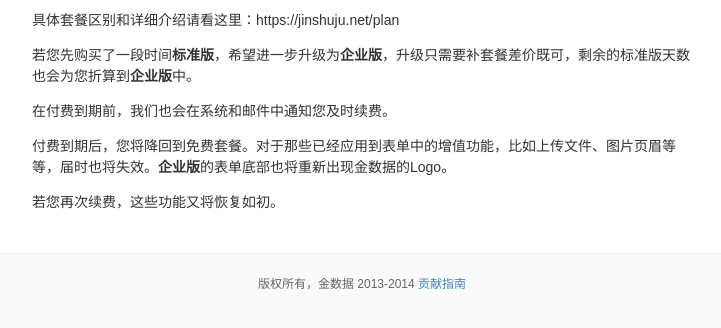
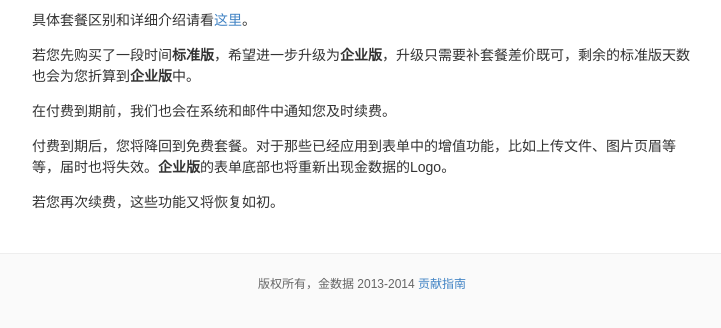
Before and after one commit to jinshuju/help.jinshuju.net, a Jekyll site: the page built from _posts/2014-2-7-plans.md, in a window 1280 px wide, cut to the strip 785-1119 px from the top of the page. Shown: the top 328 px of the strip, without its empty margins (278-999 px from the left). Built offline with Jekyll 4.4.1, drawn with Linux system fonts in a browser that asks for light colours; Markdown is read by kramdown in place of the engine named in the settings.

Commit message:
Update 2014-2-7-plans.md

```diff
--- a/_posts/2014-2-7-plans.md
+++ b/_posts/2014-2-7-plans.md
@@ -13,25 +13,25 @@
 
    适用于小团队，主要特点：
 
- * 支持1个含商品字段的表单
- * 支持上传文件字段
+ *  支持1个含商品字段的表单
+ *  支持上传文件字段
 
 ### 拓展版
 
    适用于中型团队，主要特点：
 
- * 支持最多5个含商品字段的表单
- * 支持去除金数据Logo
- * 支持新数据邮件提醒
+ *  支持最多5个含商品字段的表单
+ *  支持去除金数据Logo
+ *  支持新数据邮件提醒
 
 ### 企业版
 
    适用于企业用户，主要特点：
 
- * 不限制含商品字段的表单数量
- * 支持为表单绑定独立域名
+ *  不限制含商品字段的表单数量
+ *  支持为表单绑定独立域名
 
-具体套餐区别和详细介绍请看这里：https://jinshuju.net/plan
+具体套餐区别和详细介绍请看[这里](https://jinshuju.net/plan)。
 
 若您先购买了一段时间**标准版**，希望进一步升级为**企业版**，升级只需要补套餐差价既可，剩余的标准版天数也会为您折算到**企业版**中。
 
```
